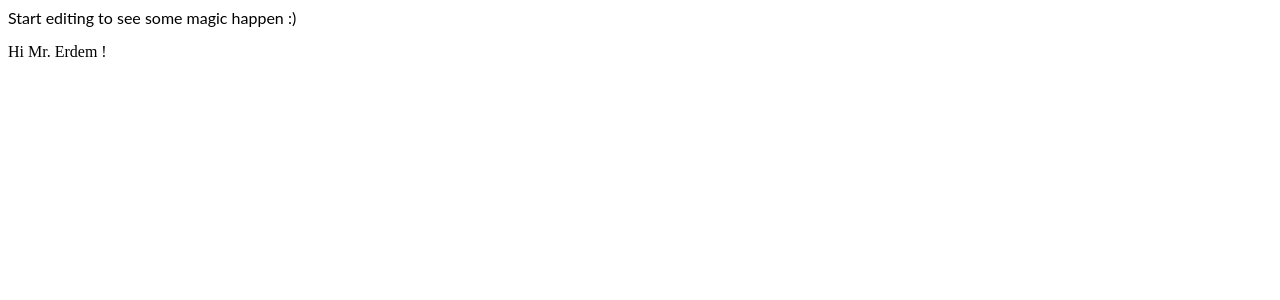
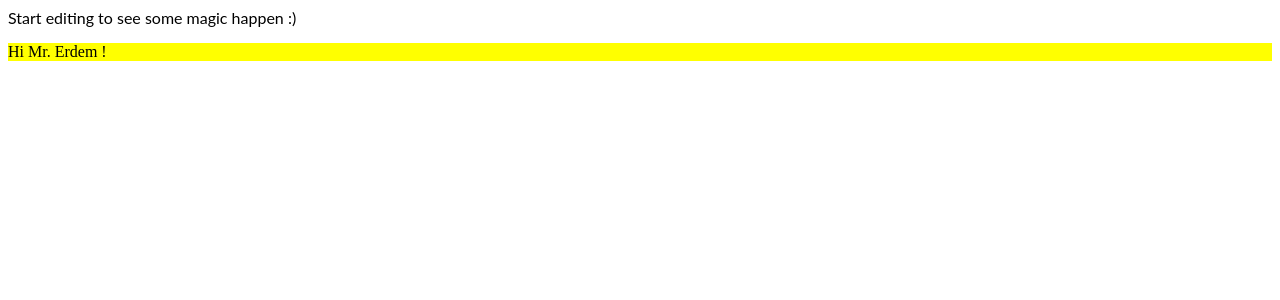
Before and after one commit to erdem2000/angular-ivy-z4ufqa, an Angular app: page / in a window 1280 px wide. Shown: the top 300 px of the page. Built offline with nearby package versions, Linux system fonts and the light colour scheme.

Commit message:
4 files modified

```diff
--- a/src/app/app.component.html
+++ b/src/app/app.component.html
@@ -1,2 +1,2 @@
-<p>Start editing to see some magic happen :)</p>
+<p >Start editing to see some magic happen :)</p>
 <app-my-component></app-my-component>
--- a/src/app/app.module.ts
+++ b/src/app/app.module.ts
@@ -10,8 +10,8 @@ import { BigDirective } from './big.directive';
 
 @NgModule({
   imports: [BrowserModule],
-  declarations: [AppComponent, MyComponentComponent, MyPipePipe],
-  providers: [MyServiceService,MyGuardGuard, BigDirective],
+  declarations: [AppComponent, MyComponentComponent, MyPipePipe, BigDirective],
+  providers: [MyServiceService,MyGuardGuard],
   bootstrap: [AppComponent],
 })
 export class AppModule {}
--- a/src/app/big.directive.ts
+++ b/src/app/big.directive.ts
@@ -1,12 +1,10 @@
 import { Directive, ElementRef } from '@angular/core';
 
 @Directive({
-  selector: '[appBig]'
+  selector: '[appBig2]',
 })
 export class BigDirective {
-
-  constructor(el:ElementRef) {
-    el.nativeElement.style.backgroundColor = 'yellow';
-
-   }
+  constructor(private el: ElementRef) {
+    this.el.nativeElement.style.backgroundColor = 'yellow';
+  }
 }
--- a/src/app/my-component/my-component.component.html
+++ b/src/app/my-component/my-component.component.html
@@ -1 +1 @@
-<p appBig >Hi {{ data | myPipe }} !</p>
+<p appBig2 >Hi {{ data | myPipe }} !</p>
```
